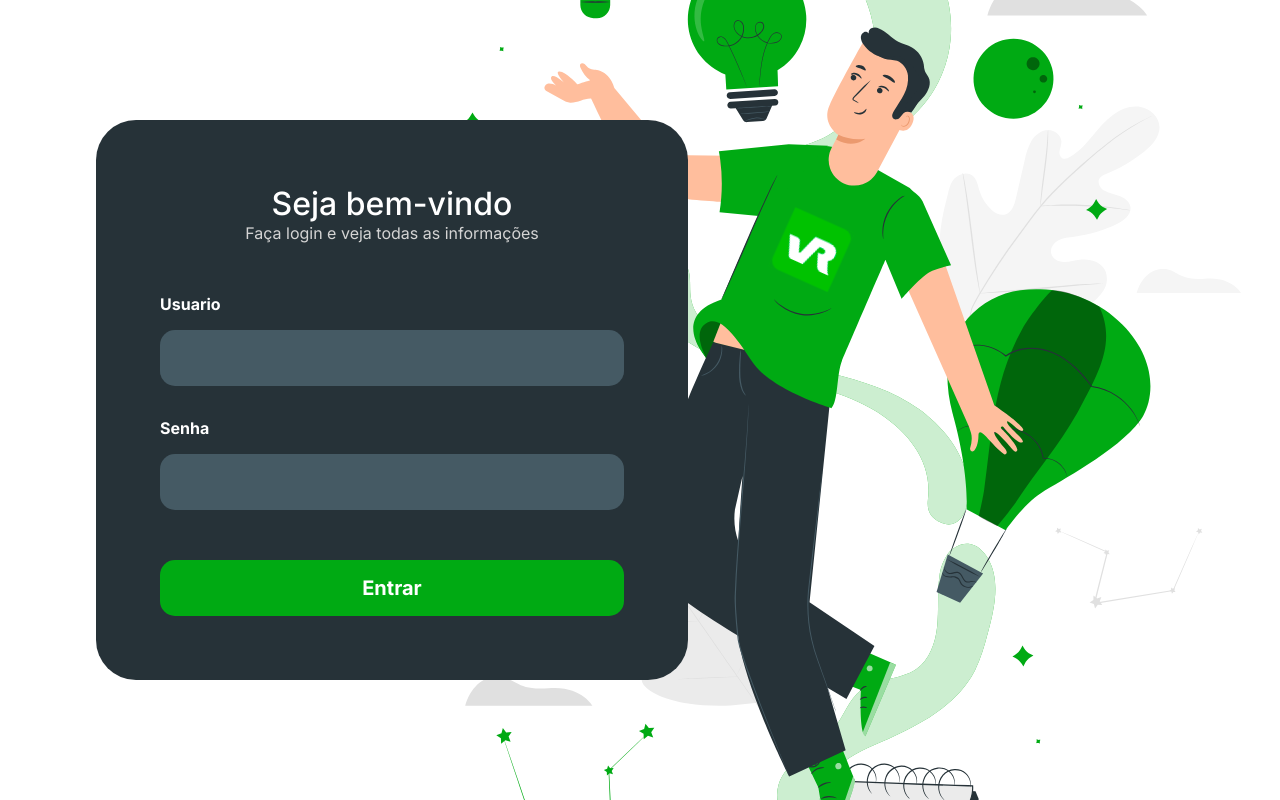
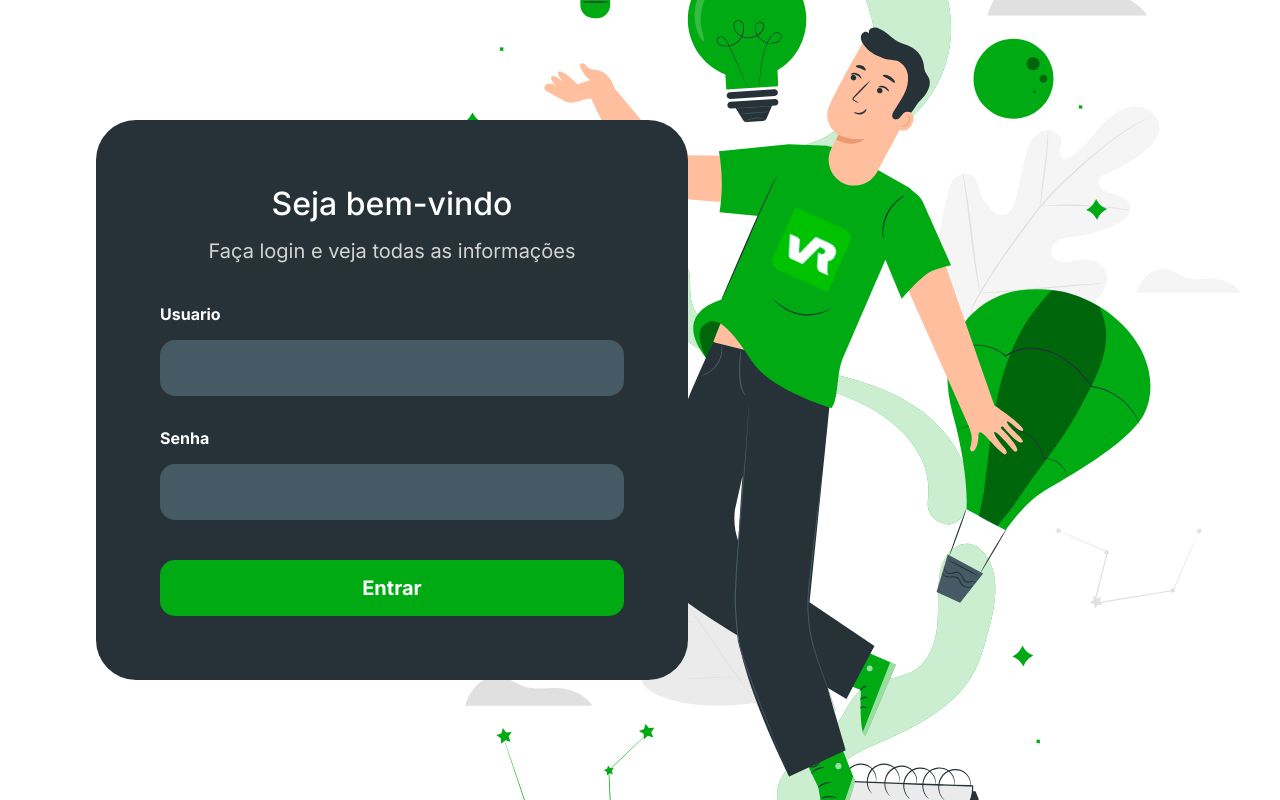
Before and after one commit to AurinoJunior/VR_challenge, a React (Vite) app: page / in a window 1280 px wide. Built offline with nearby package versions, Linux system fonts and the light colour scheme.

Commit message:
Fix font size description in title component

```diff
--- a/src/Pages/Login/index.tsx
+++ b/src/Pages/Login/index.tsx
@@ -13,7 +13,7 @@ export function Login() {
           description="Faça login e veja todas as informações"
         />
 
-        <div>
+        <div className="login__form__fields">
           <Field label="Usuario" name="user" inputType="text" />
           <Field label="Senha" name="pass" inputType="password" />
         </div>
--- a/src/components/Title/Title.styles.scss
+++ b/src/components/Title/Title.styles.scss
@@ -8,5 +8,7 @@
 
   p {
     color: var(--gray-300);
+    margin-top: 1rem;
+    font-size: 1.25rem;
   }
 }
```
